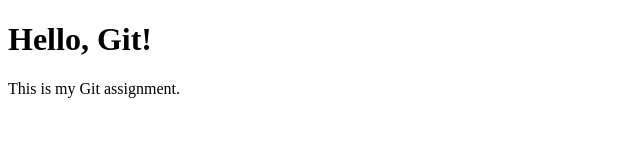
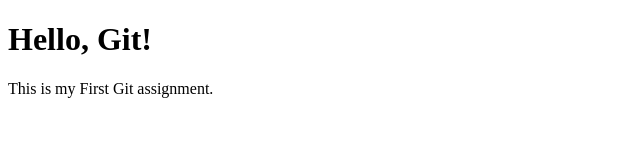
Before and after one commit to Sricharan2211/GitAssignment, a plain HTML site: page index.html in a window 1280 px wide. Shown: the full height of the page, 0-640 px from the left. Drawn offline with Linux system fonts and the light colour scheme.

Commit message:
made changes in my code

```diff
--- a/index.html
+++ b/index.html
@@ -5,6 +5,6 @@
 </head>
 <body>
     <h1>Hello, Git!</h1>
-    <p>This is my Git assignment.</p>
+    <p>This is my First Git assignment.</p>
 </body>
 </html>
```
